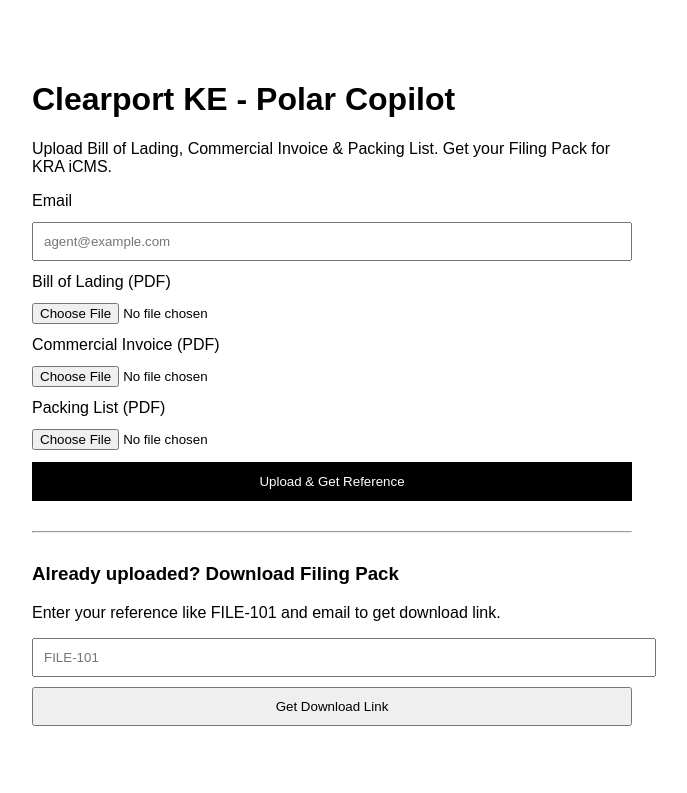
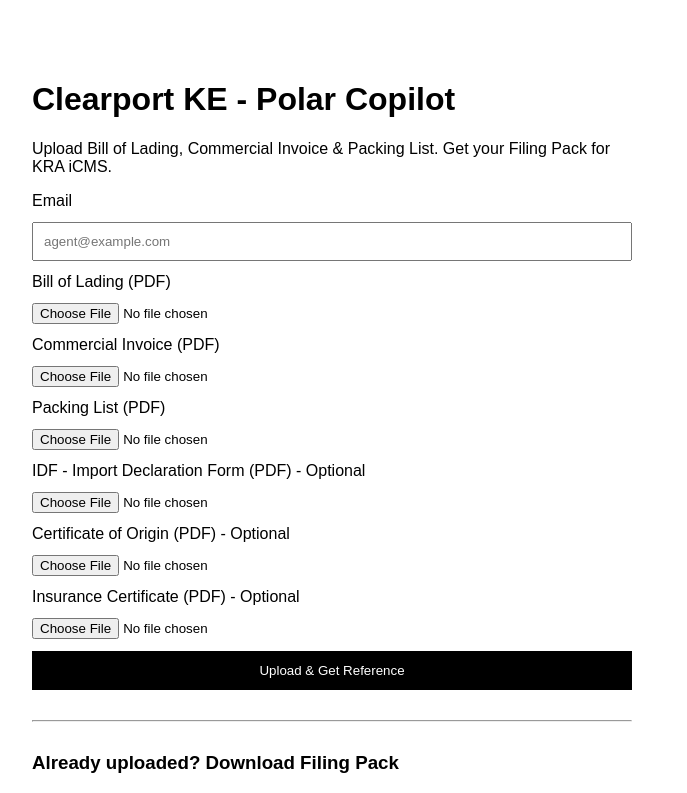
Before and after one commit to collinskirui278-sudo/polar-copilot-, a Next.js app: page / in a window 1280 px wide. Shown: the top 793 px of the page, without its empty margins (308-995 px from the left). Built offline with nearby package versions, Linux system fonts and the light colour scheme.

Commit message:
Update page.tsx

```diff
--- a/app/page.tsx
+++ b/app/page.tsx
@@ -31,7 +31,14 @@ export default function Home() {
 
         <label>Packing List (PDF)</label>
         <input required type="file" accept=".pdf" />
+<label>IDF - Import Declaration Form (PDF) - Optional</label>
+<input type="file" accept=".pdf" />
 
+<label>Certificate of Origin (PDF) - Optional</label>
+<input type="file" accept=".pdf" />
+
+<label>Insurance Certificate (PDF) - Optional</label>
+<input type="file" accept=".pdf" />
         <button type="submit" style={{ padding: 12, background: "black", color: "white", border: "none", cursor: "pointer" }}>
           Upload & Get Reference
         </button>
```
